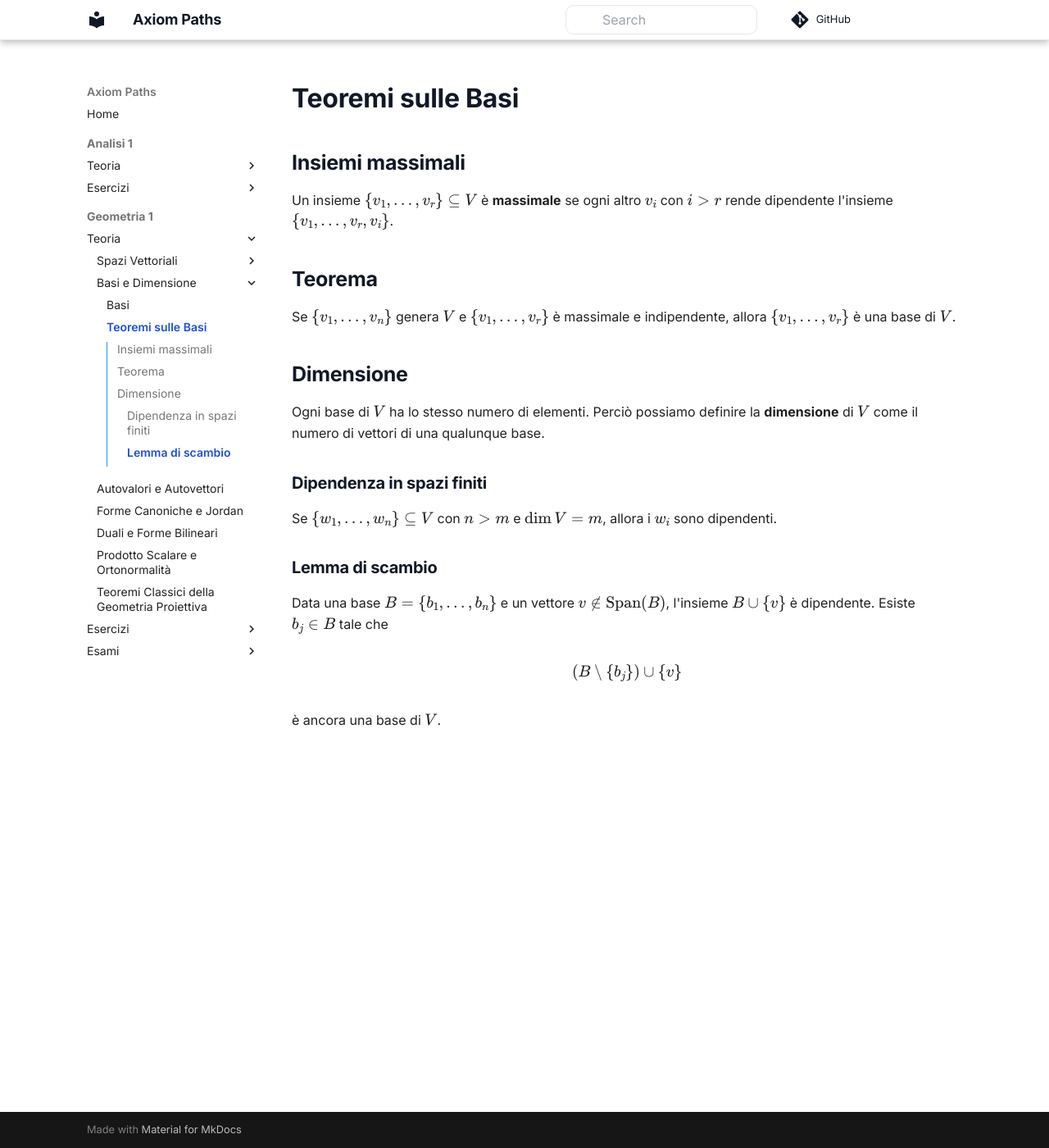
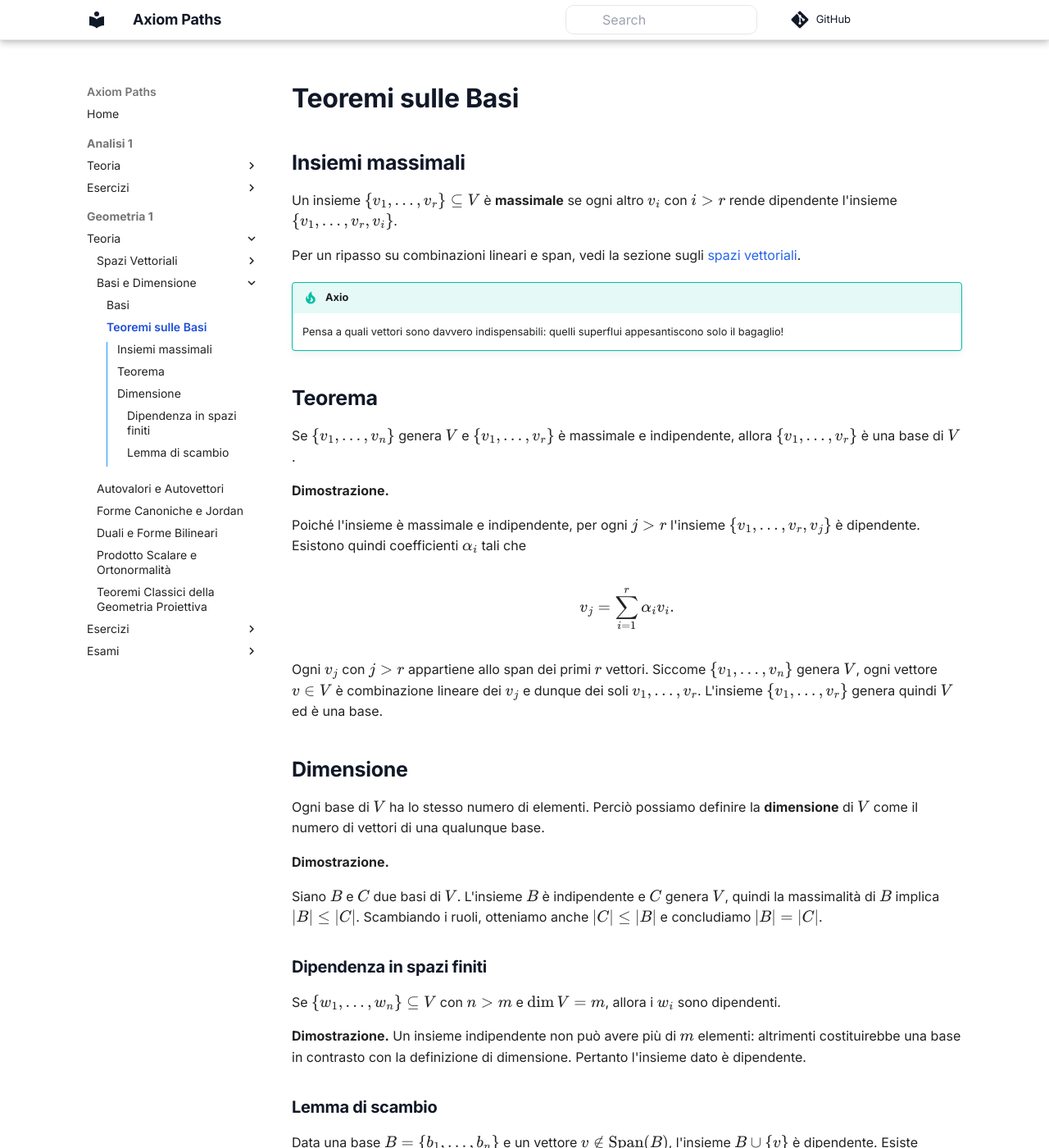
Before and after one commit to giovyx90/axiompaths, an MkDocs documentation site: the page built from docs/geometria-1/teoria/basi-e-dimensione/teoremi-sulle-basi.md, in a window 1280 px wide and 1400 px high. Shown: the whole window at 82% size. Built offline with MkDocs 1.6.1 and Material for MkDocs 9.7.7, drawn with Linux system fonts in a browser that asks for light colours; comment, search, counter and statistics services are not loaded; some of the changed text lies outside the part shown.

Commit message:
Add proofs for base theorems

```diff
--- a/docs/geometria-1/teoria/basi-e-dimensione/teoremi-sulle-basi.md
+++ b/docs/geometria-1/teoria/basi-e-dimensione/teoremi-sulle-basi.md
@@ -5,20 +5,41 @@
 Un insieme $\{v_1,\dots,v_r\}\subseteq V$ è **massimale** se ogni altro
 $v_i$ con $i>r$ rende dipendente l'insieme $\{v_1,\dots,v_r,v_i\}$.
 
+Per un ripasso su combinazioni lineari e span, vedi la sezione sugli [spazi vettoriali](../spazi-vettoriali/index.md).
+
+!!! tip "Axio"
+    Pensa a quali vettori sono davvero indispensabili: quelli superflui appesantiscono solo il bagaglio!
+
 ## Teorema
 
 Se $\{v_1,\dots,v_n\}$ genera $V$ e $\{v_1,\dots,v_r\}$ è massimale e indipendente,
 allora $\{v_1,\dots,v_r\}$ è una base di $V$.
+
+**Dimostrazione.**
+
+Poiché l'insieme è massimale e indipendente, per ogni $j>r$ l'insieme $\{v_1,\dots,v_r,v_j\}$ è dipendente. Esistono quindi coefficienti $\alpha_i$ tali che
+
+\[
+v_j = \sum_{i=1}^r \alpha_i v_i.
+\]
+
+Ogni $v_j$ con $j>r$ appartiene allo span dei primi $r$ vettori. Siccome $\{v_1,\dots,v_n\}$ genera $V$, ogni vettore $v\in V$ è combinazione lineare dei $v_j$ e dunque dei soli $v_1,\dots,v_r$. L'insieme $\{v_1,\dots,v_r\}$ genera quindi $V$ ed è una base.
 
 ## Dimensione
 
 Ogni base di $V$ ha lo stesso numero di elementi. Perciò possiamo
 definire la **dimensione** di $V$ come il numero di vettori di una qualunque base.
 
+**Dimostrazione.**
+
+Siano $B$ e $C$ due basi di $V$. L'insieme $B$ è indipendente e $C$ genera $V$, quindi la massimalità di $B$ implica $|B|\leq|C|$. Scambiando i ruoli, otteniamo anche $|C|\leq|B|$ e concludiamo $|B|=|C|$.
+
 ### Dipendenza in spazi finiti
 
 Se $\{w_1,\dots,w_n\}\subseteq V$ con $n>m$ e $\dim V = m$, allora i
 $w_i$ sono dipendenti.
+
+**Dimostrazione.** Un insieme indipendente non può avere più di $m$ elementi: altrimenti costituirebbe una base in contrasto con la definizione di dimensione. Pertanto l'insieme dato è dipendente.
 
 ### Lemma di scambio
 
@@ -30,3 +51,19 @@ l'insieme $B\cup\{v\}$ è dipendente. Esiste $b_j\in B$ tale che
 \]
 
 è ancora una base di $V$.
+
+**Dimostrazione.**
+
+Essendo $B\cup\{v\}$ dipendente, esistono coefficienti non tutti nulli tali che
+
+\[
+\alpha v + \sum_{i=1}^n \beta_i b_i = 0.
+\]
+
+Il coefficiente $\alpha$ non può essere nullo, altrimenti avremmo una relazione tra i soli $b_i$. Isolando $v$ otteniamo
+
+\[
+v = -\frac{1}{\alpha}\sum_{i=1}^n \beta_i b_i.
+\]
+
+Almeno un $\beta_j$ è non nullo; sostituendo $b_j$ con $v$ otteniamo un insieme di $n$ vettori che genera $V$ e rimane indipendente, quindi è una base.
```
